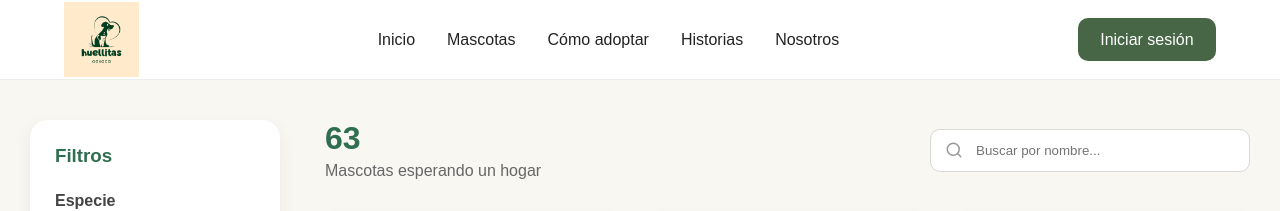
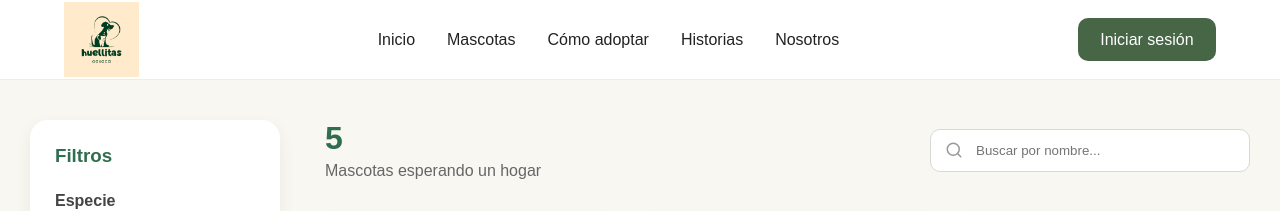
Before and after one commit to Melody-Mendoza/huellitas-oaxaca, a React app in the folder frontend/: page /huellitas-oaxaca/catalogo in a window 1280 px wide. Shown: the top 211 px of the page. Built offline with nearby package versions, Linux system fonts and the light colour scheme; grey boxes are pictures that could not be loaded; the HTML template or start-up script is replaced by a standard one.

Commit message:
Revision y correccion de la parte publica

```diff
--- a/frontend/src/components/CardMascota/CardMascota.jsx
+++ b/frontend/src/components/CardMascota/CardMascota.jsx
@@ -21,7 +21,7 @@ function CardMascota({ mascota }) {
                     {mascota.estado}
                 </span>
 
-                <button className="favorite-btn">
+                <button type="button" className="favorite-btn">
 
                     <Heart size={18} />
 
--- a/frontend/src/components/Hero/Hero.jsx
+++ b/frontend/src/components/Hero/Hero.jsx
@@ -31,6 +31,8 @@ function Hero() {
 
                         <input
                             type="text"
+                            name="buscar"
+                            autoComplete="off"
                             placeholder="Buscar por nombre o raza..."
                         />
 
--- a/frontend/src/pages/Catalogo/Catalogo.jsx
+++ b/frontend/src/pages/Catalogo/Catalogo.jsx
@@ -10,6 +10,8 @@ import Pagination from "../../components/Pagination/Pagination";
 function Catalogo() {
 
     const [busqueda, setBusqueda] = useState("");
+
+    const termino = busqueda.toLowerCase();
 
     const mascotas = [
 
@@ -70,8 +72,18 @@ function Catalogo() {
 
     ];
 
+    //const mascotasFiltradas = mascotas.filter((mascota) =>
+      //  mascota.nombre.toLowerCase().includes(busqueda.toLowerCase())
+    //);
+
     const mascotasFiltradas = mascotas.filter((mascota) =>
-        mascota.nombre.toLowerCase().includes(busqueda.toLowerCase())
+
+        mascota.nombre.toLowerCase().includes(termino) ||
+
+        mascota.tamano.toLowerCase().includes(termino) ||
+
+        mascota.estado.toLowerCase().includes(termino)
+
     );
 
     return (
@@ -88,7 +100,7 @@ function Catalogo() {
 
                         <div>
 
-                            <h1>63</h1>
+                            <h1>{mascotasFiltradas.length}</h1>
 
                             <p>Mascotas esperando un hogar</p>
 
--- a/frontend/src/pages/DetalleMascota/DetalleMascota.jsx
+++ b/frontend/src/pages/DetalleMascota/DetalleMascota.jsx
@@ -124,6 +124,8 @@ function DetalleMascota() {
 
             </section>
 
+
+
         );
 
     }
@@ -166,7 +168,14 @@ function DetalleMascota() {
 
                         <button
 
+                            type="button"
                             className={`favorite ${favorito ? "active" : ""}`}
+
+                            aria-label={
+                                favorito
+                                    ? "Quitar de favoritos"
+                                    : "Agregar a favoritos"
+                            }
 
                             onClick={() => setFavorito(!favorito)}
 
```
